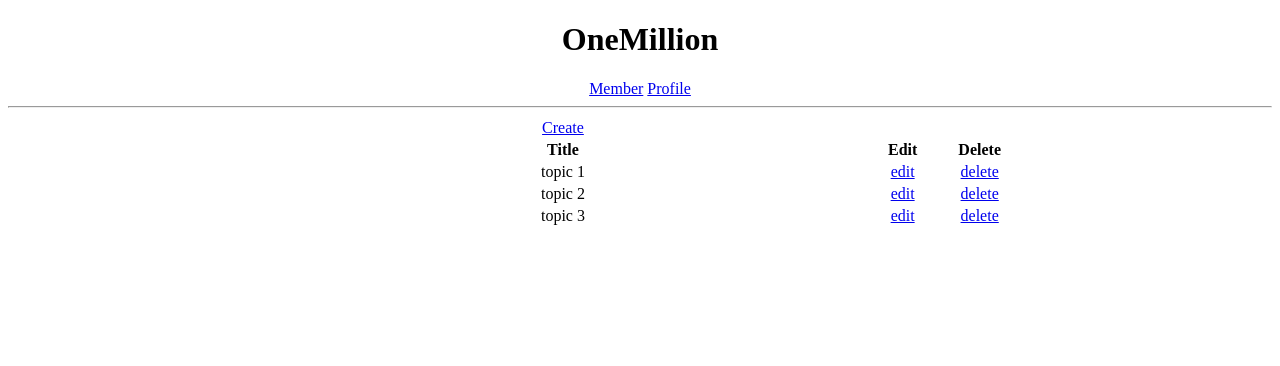
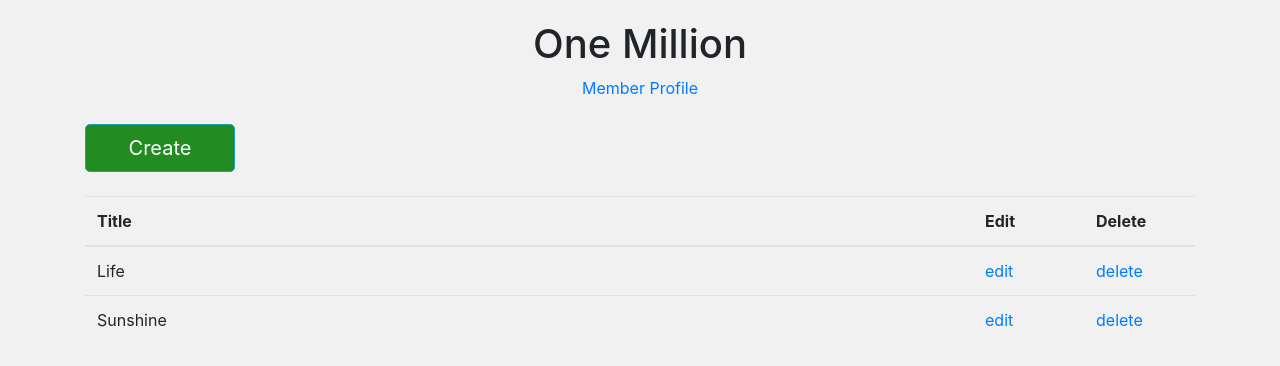
Before and after one commit to fareseagle2008/stores, a Flask app: page / in a window 1280 px wide. Shown: the top 366 px of the page. Run offline with Flask 2, Linux system fonts and the light colour scheme; some libraries are stand-ins or nearby versions.

Commit message:
jinja workshop

```diff
--- a/forums/app.py
+++ b/forums/app.py
@@ -1,12 +1,14 @@
 from flask import Flask, render_template
+import models
+import stores
+
 app = Flask(__name__)
+post_store = stores.PostStore()
+post_store.add(models.Post("Life", "Life is alawys great"))
+post_store.add(models.Post("Sunshine", "Sunshine is amazing"))
 @app.route("/")
 @app.route("/index")
 def home():
-	return render_template(	"index.html")
-
-@app.route("/SayHello/<name>")
-def say_hello(name):
-	return f"Hello {name}"
+	return render_template(	"index.html", posts = post_store.get_all())
 
 app.run()
--- /dev/null
+++ b/forums/static/style.css
@@ -0,0 +1,18 @@
+body{
+	background-color: #f1f1f1;
+}
+
+h1{
+	text-align: center;
+	margin-top: 20px;
+}
+
+.links{
+	text-align: center;
+
+}
+
+.btnn{
+	width: 150px;
+	background: forestgreen;
+}
--- a/forums/templates/index.html
+++ b/forums/templates/index.html
@@ -2,38 +2,41 @@
 <html>
 <head>
 	<title>One Million</title>
+	<link rel="stylesheet" type="text/css" href="https://maxcdn.bootstrapcdn.com/bootstrap/4.0.0/css/bootstrap.min.css">
+	<link rel="stylesheet" type="text/css" href="/static/style.css">
 </head>
-<body style="text-align: center;">
+<body>
 
-	<h1>OneMillion</h1>
+	<div class="container">
+		<h1>One Million</h1>
+		<div class="links">
 			<a href="#">Member</a>
 			<a href="#">Profile</a>
-	<hr>
-	<table align="center" width="60%">
-		<tr>
-			<td><a href="#">Create</a></td>
-		</tr>
+		</div>
+		<div class="table-responsive">
+			<table class="table table-striped">
+				<br>
+				<button type="button" class="btn btn-info btn-lg btnn">Create</button>
+				<br><br>
+				<thead class="thead-inverse">
+
 					<tr>
 						<th width="80%">Title</th>
 						<th width="10%">Edit</th>
 						<th width="10%">Delete</th>
 					</tr>
+					{% for post in posts %}
 					<tr>
-			<td>topic 1</td>
+						<td>{{post.title}}</td>
 						<td><a href="#">edit</a></td>
 						<td><a href="#">delete</a></td>
 					</tr>
-		<tr>
-			<td>topic 2</td>
-			<td><a href="#">edit</a></td>
-			<td><a href="#">delete</a></td>
-		</tr>
-		<tr>
-			<td>topic 3</td>
-			<td><a href="#">edit</a></td>
-			<td><a href="#">delete</a></td>
-		</tr>
+					{% endfor %}
+				</thead>
 			</table>
+		</div>
+
+	</div>
 
 </body>
 </html>
```
Lines whose indentation alone changed are shown as unchanged.
